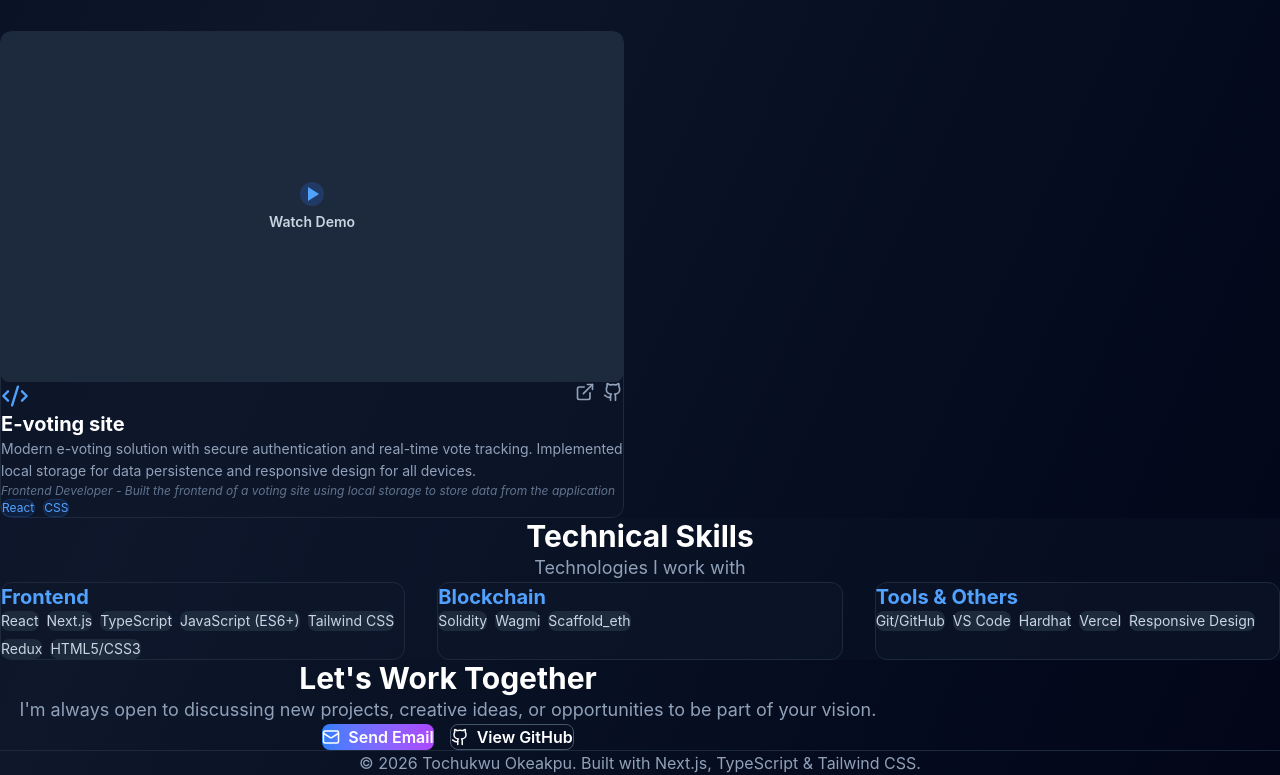
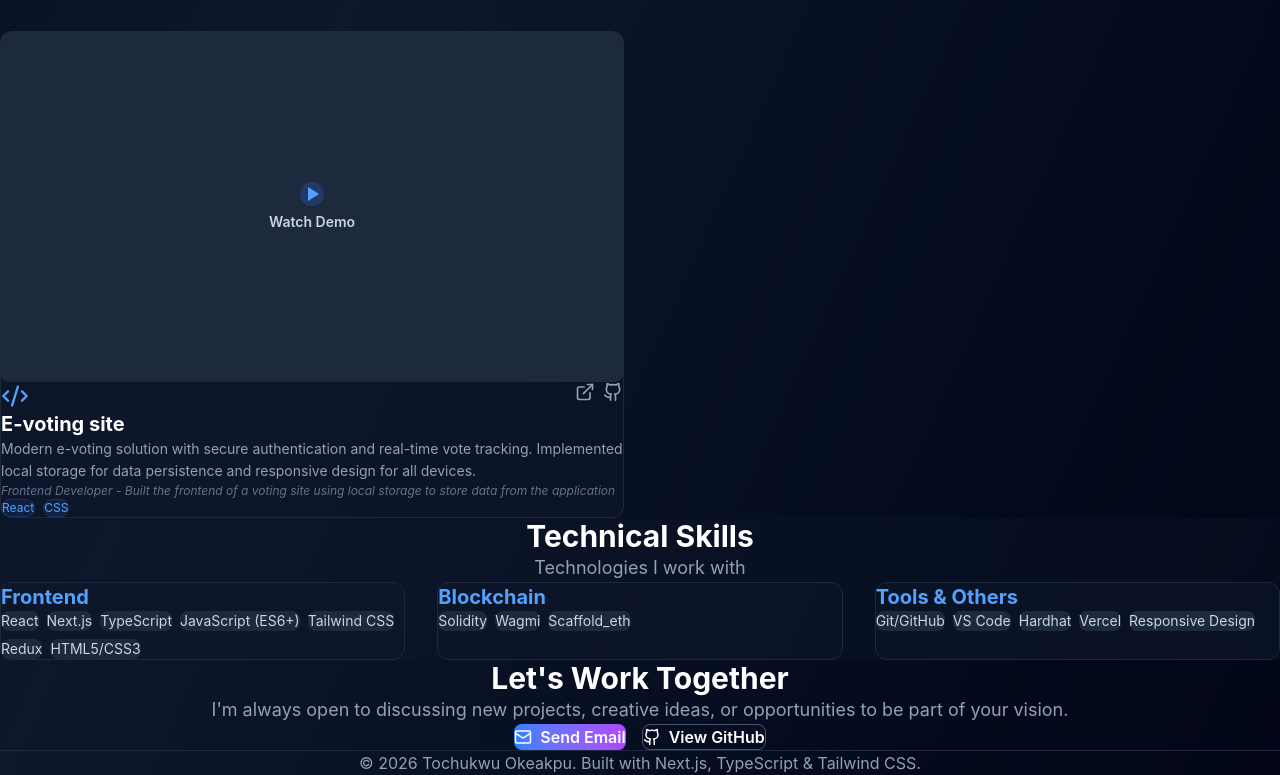
Before and after one commit to Toch-man/tochukwu-portfolio, a Next.js app: page / in a window 1280 px wide. Shown: the part 2039-2814 px from the top of the page. Built offline with nearby package versions, Linux system fonts and the light colour scheme.

Commit message:
updated version

```diff
--- a/app/page.tsx
+++ b/app/page.tsx
@@ -397,7 +397,7 @@ export default function Portfolio() {
 
       {/* Contact Section */}
       <section id="contact" className="py-20 px-6">
-        <div className="max-w-4xl mx-auto text-center">
+        <div className="min-w-screen mx-auto text-center">
           <h2 className="text-3xl font-bold mb-6">Let&apos;s Work Together</h2>
           <p className="text-slate-400 text-lg mb-12">
             I&apos;m always open to discussing new projects, creative ideas, or
```
